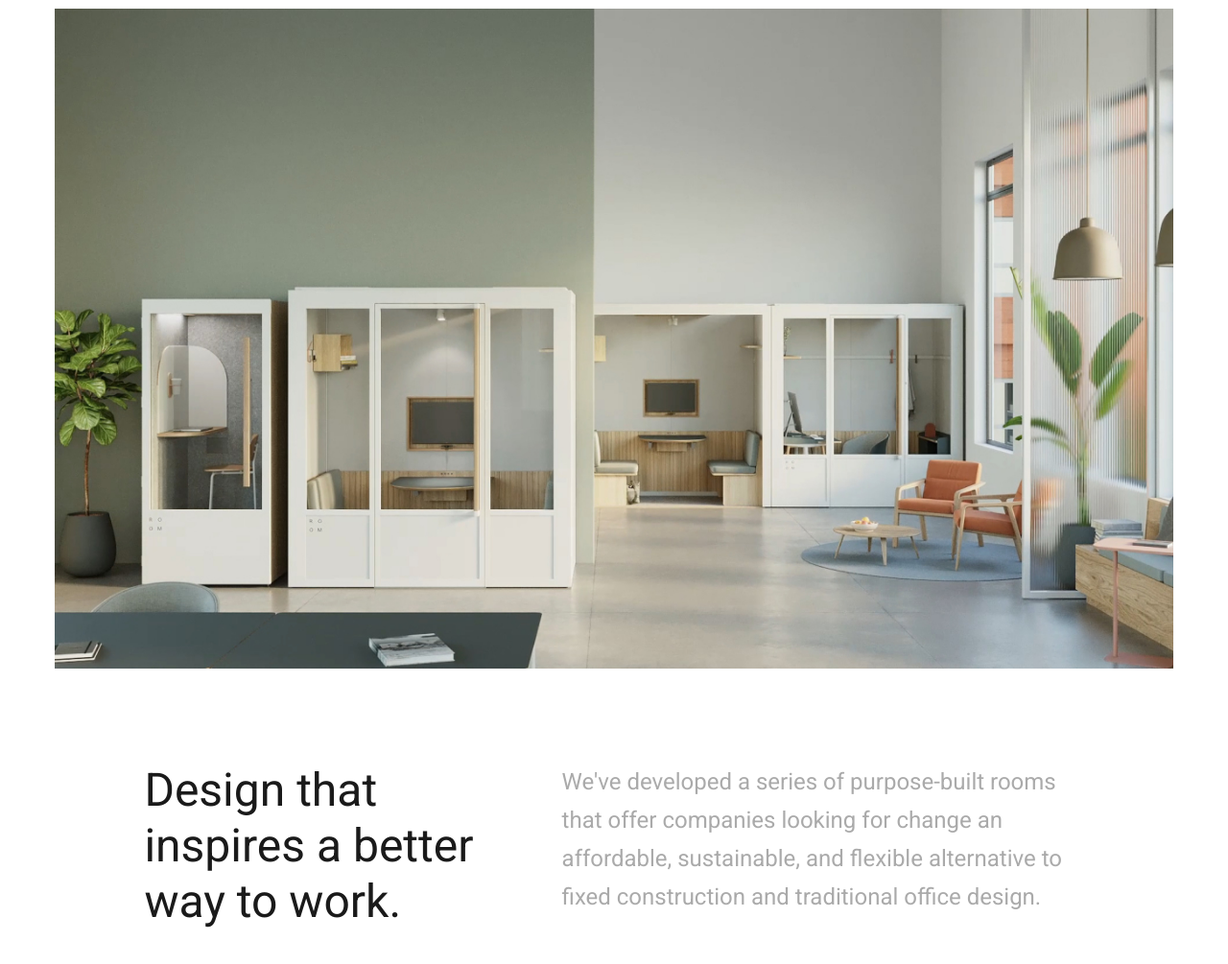
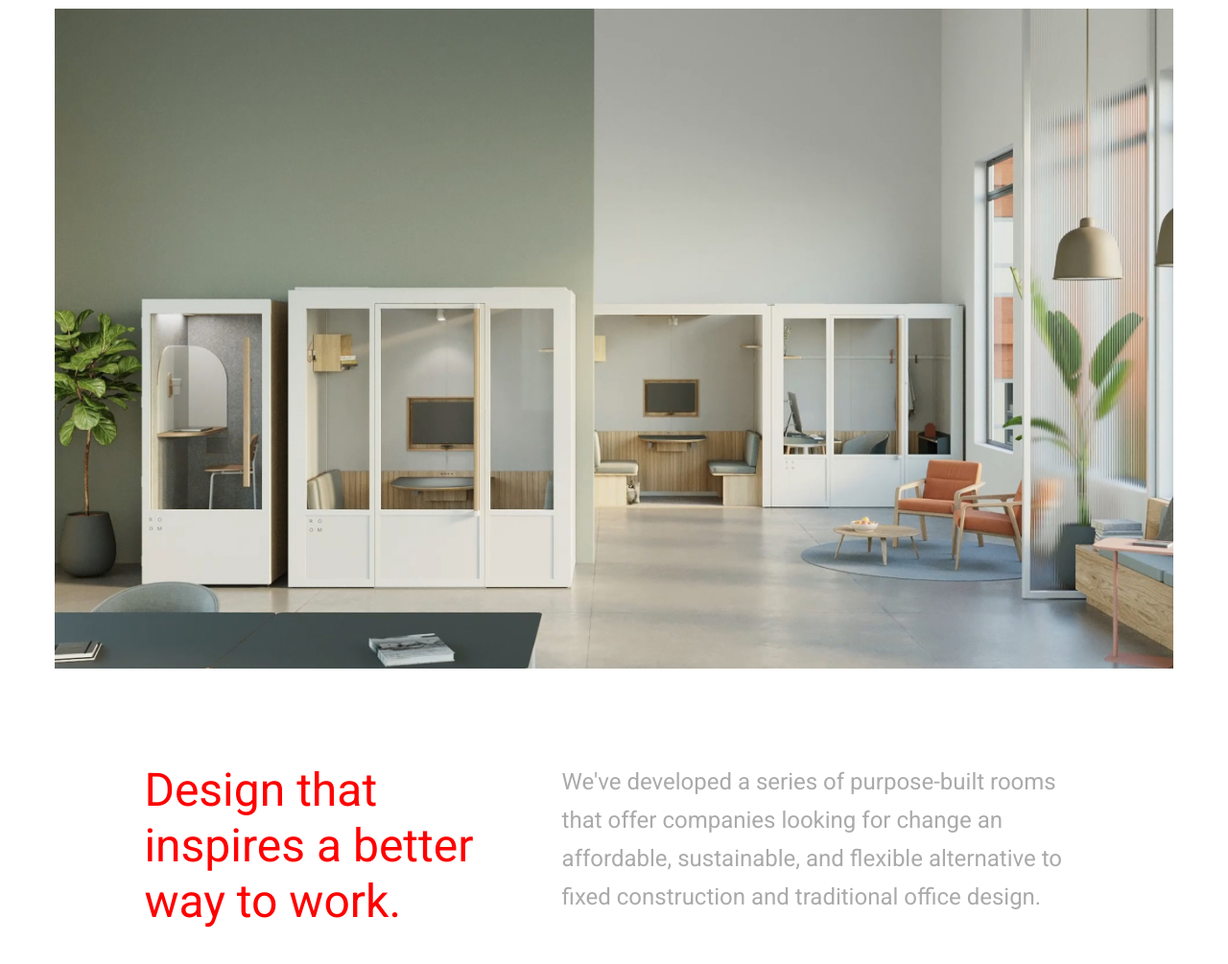
Before and after one commit to Anushkinz/Room10, a plain HTML site: page index.html in a window 1280 px wide. Shown: the part 87-1092 px from the top of the page at 96% size. Drawn offline with Linux system fonts and the light colour scheme; files whose address does not match are found by name.

Commit message:
changed title color in design section

```diff
--- a/style.css
+++ b/style.css
@@ -370,6 +370,21 @@ input[type="checkbox"]{
     width: 28px;
     height: 26px;
 }
+.textDesign h1{
+    color: red;
+}
+@media (max-width: 1400px) {
+
+}
+@media (max-width: 1200px) {
+
+}
+@media (max-width: 992px) {
+
+}
+@media (max-width: 768px) {
+
+}
 @media (max-width: 576px) {
     header .container div {
         display: none;
```
